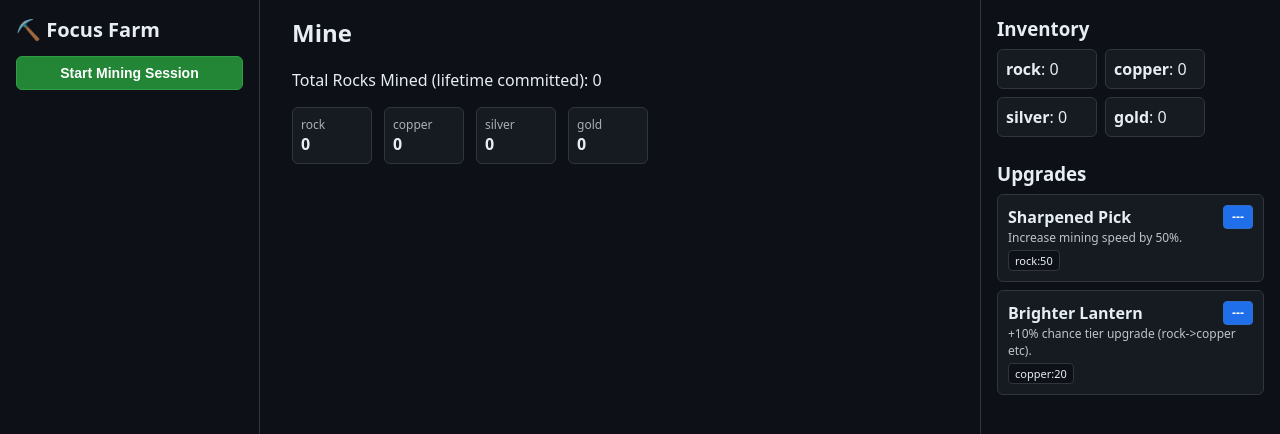
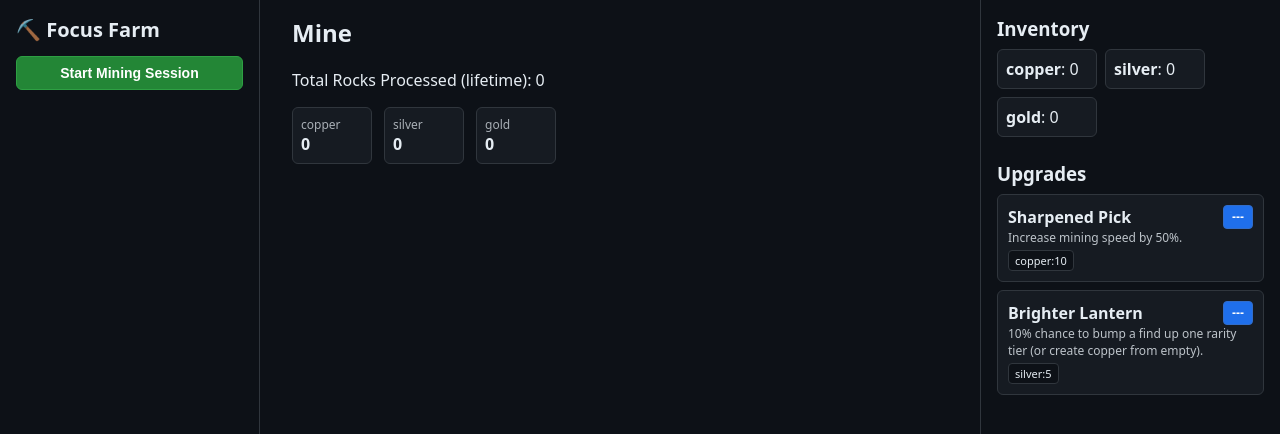
Before and after one commit to scott-isaac/FocusFarm, a React (Vite) app: page / in a window 1280 px wide. Shown: the top 434 px of the page. Built offline with nearby package versions, Linux system fonts and the light colour scheme.

Commit message:
rocks no longer a resource

```diff
--- a/src/ui/App.tsx
+++ b/src/ui/App.tsx
@@ -14,7 +14,7 @@ export const App: React.FC = () => {
       </div>
       <div style={{padding:16, overflowY:'auto'}}>
         <h2 style={{marginTop:0}}>Mine</h2>
-        <p>Total Rocks Mined (lifetime committed): {rocksMined}</p>
+        <p>Total Rocks Processed (lifetime): {rocksMined}</p>
         <div style={{display:'flex', gap:12, flexWrap:'wrap'}}>
           {Object.entries(minerals).map(([k,v]) => (
             <div key={k} style={{background:'#161b22', padding:8, border:'1px solid #30363d', borderRadius:6, minWidth:80}}>
--- a/src/ui/FocusSession.tsx
+++ b/src/ui/FocusSession.tsx
@@ -45,11 +45,11 @@ export const FocusSession: React.FC = () => {
         <div style={panel}>
           <div style={{fontWeight:600}}>Session Summary</div>
           <div style={{fontSize:12, opacity:.8}}>Duration: {summary.durationMinutes} min</div>
+          <div style={{fontSize:12, opacity:.8}}>Rocks Processed: {summary.rocksProcessed}</div>
           <div style={{display:'flex', gap:6, flexWrap:'wrap', marginTop:6}}>
             {Object.entries(summary.minerals).map(([k,v]) => (
               <div key={k} style={pill}>{k}:{v}</div>
             ))}
-            <div style={pill}>rocks:{summary.rocks}</div>
           </div>
           <button onClick={ackSummary} style={{...smallBtn, alignSelf:'flex-start'}}>Close</button>
         </div>
--- a/src/ui/InventoryPanel.tsx
+++ b/src/ui/InventoryPanel.tsx
@@ -9,7 +9,7 @@ export const InventoryPanel: React.FC = () => {
       <div style={{display:'flex', flexWrap:'wrap', gap:8}}>
         {Object.entries(minerals).map(([k,v]) => (
           <div key={k} style={{background:'#161b22', padding:8, border:'1px solid #30363d', borderRadius:6, minWidth:100}}>
-            <strong>{k}</strong>: {v}
+            <strong>{k}</strong>: {v as number}
           </div>
         ))}
       </div>
--- a/src/useGameStore.ts
+++ b/src/useGameStore.ts
@@ -1,6 +1,6 @@
 import { create } from 'zustand';
 
-export type MineralKey = 'rock' | 'copper' | 'silver' | 'gold';
+export type MineralKey = 'copper' | 'silver' | 'gold';
 
 interface Upgrade {
   id: string;
@@ -13,7 +13,7 @@ interface Upgrade {
 
 interface SessionSummary {
   minerals: Record<MineralKey, number>;
-  rocks: number;
+  rocksProcessed: number; // total rocks processed this session
   durationMinutes: number;
 }
 
@@ -24,10 +24,10 @@ interface GameState {
   sessionStart: number | null;
   sessionEnd: number | null;
   sessionDurationMinutes: number | null;
-  rateTimeline: RatePoint[]; // changes in mining rate during session
-  rocksMined: number; // committed lifetime
-  baseRate: number; // rocks per minute (current live rate)
-  minerals: Record<MineralKey, number>; // committed lifetime
+  rateTimeline: RatePoint[];
+  rocksMined: number; // lifetime rocks processed
+  baseRate: number; // rocks per minute
+  minerals: Record<MineralKey, number>; // lifetime minerals
   upgrades: Upgrade[];
   summary: SessionSummary | null;
   startFocus: (minutes: number) => void;
@@ -35,16 +35,16 @@ interface GameState {
   completeNow: () => void;
   ackSummary: () => void;
   purchaseUpgrade: (id: string) => void;
-  finalizeIfNeeded: () => void; // called to check natural completion
-  // helper not exposed in type but used internally
+  finalizeIfNeeded: () => void;
 }
 
-const rollMineral = (): MineralKey => {
+// Returns a mineral or null (nothing found in that rock)
+const rollMineral = (): MineralKey | null => {
   const r = Math.random();
-  if (r < 0.0001) return 'gold';
-  if (r < 0.02) return 'silver';
-  if (r < 0.12) return 'copper';
-  return 'rock';
+  if (r < 0.0001) return 'gold';      // 0.01%
+  if (r < 0.02) return 'silver';      // 2%
+  if (r < 0.12) return 'copper';      // next 10%
+  return null;                        // remaining 88% empty
 };
 
 export const useGameStore = create<GameState>((set, get) => ({
@@ -55,21 +55,21 @@ export const useGameStore = create<GameState>((set, get) => ({
   rateTimeline: [],
   rocksMined: 0,
   baseRate: 3,
-  minerals: { rock:0, copper:0, silver:0, gold:0 },
+  minerals: { copper:0, silver:0, gold:0 },
   upgrades: [
     {
       id:'pick1',
       name:'Sharpened Pick',
       description:'Increase mining speed by 50%.',
-      cost:{ rock:50 },
+      cost:{ copper:10 },
       apply: (s) => { s.baseRate *= 1.5; }
     },
     {
       id:'lamp1',
       name:'Brighter Lantern',
-      description:'+10% chance tier upgrade (rock->copper etc).',
-      cost:{ copper:20 },
-      apply: () => { /* effect applied probabilistically at session finalize */ }
+      description:'10% chance to bump a find up one rarity tier (or create copper from empty).',
+      cost:{ silver:5 },
+      apply: () => { /* handled in finalize */ }
     }
   ],
   summary: null,
@@ -91,7 +91,7 @@ export const useGameStore = create<GameState>((set, get) => ({
   completeNow: () => {
     const s = get();
     if (!s.focusActive) return;
-    finalizeSession(true); // force full yield of scheduled session
+    finalizeSession(true);
   },
   ackSummary: () => set({ summary: null }),
   purchaseUpgrade: (id) => {
@@ -109,12 +109,9 @@ export const useGameStore = create<GameState>((set, get) => ({
         upgrades: s.upgrades.map(u=>u.id===id?{...u,purchased:true}:u)
       };
       up.apply(clone);
-      // if rate changed during active session, append new rate point
       let rateTimeline = s.rateTimeline;
-      if (s.focusActive && s.sessionStart) {
-        if (clone.baseRate !== beforeRate) {
-          rateTimeline = [...rateTimeline, { t: Date.now(), rate: clone.baseRate }];
-        }
+      if (s.focusActive && s.sessionStart && clone.baseRate !== beforeRate) {
+        rateTimeline = [...rateTimeline, { t: Date.now(), rate: clone.baseRate }];
       }
       return { ...clone, rateTimeline };
     });
@@ -123,7 +120,7 @@ export const useGameStore = create<GameState>((set, get) => ({
     const s = get();
     if (!s.focusActive || !s.sessionStart || !s.sessionEnd) return;
     const now = Date.now();
-    if (now < s.sessionEnd) return; // not yet
+    if (now < s.sessionEnd) return;
     finalizeSession(false);
   }
 }));
@@ -133,41 +130,42 @@ function finalizeSession(force: boolean) {
   if (!s.focusActive || !s.sessionStart || !s.sessionEnd) return;
   const plannedEnd = s.sessionEnd;
   const effectiveEnd = force ? plannedEnd : Math.min(Date.now(), plannedEnd);
+  const integrationEnd = force ? plannedEnd : effectiveEnd;
 
-  // Calculate total rocks using rate timeline integration up to effectiveEnd
-  const end = plannedEnd; // always integrate over full planned time for force; for natural completion end === plannedEnd
-  const useFullPlanned = force; // clarify intent
-  const integrationEnd = useFullPlanned ? plannedEnd : effectiveEnd;
-  const points = [...s.rateTimeline];
-  points.sort((a,b)=>a.t-b.t);
+  const points = [...s.rateTimeline].sort((a,b)=>a.t-b.t);
   let totalRocksFloat = 0;
   for (let i=0;i<points.length;i++) {
     const p = points[i];
     const nextT = (i+1<points.length ? points[i+1].t : integrationEnd);
     const segEnd = Math.min(nextT, integrationEnd);
     if (segEnd <= p.t) continue;
-    const durMs = segEnd - p.t;
-    totalRocksFloat += (durMs/60000) * p.rate;
+    totalRocksFloat += ((segEnd - p.t)/60000) * p.rate;
     if (nextT > integrationEnd) break;
   }
   const rocksWhole = Math.max(0, Math.floor(totalRocksFloat));
 
-  const mineralsGained: Record<MineralKey, number> = { rock:0, copper:0, silver:0, gold:0 };
+  const mineralsGained: Record<MineralKey, number> = { copper:0, silver:0, gold:0 };
   const hasLamp = s.upgrades.some(u=>u.id==='lamp1' && u.purchased);
   for (let i=0;i<rocksWhole;i++) {
     let m = rollMineral();
     if (hasLamp && Math.random()<0.10) {
-      if (m==='rock') m='copper'; else if (m==='copper') m='silver'; else if (m==='silver') m='gold';
+      // bump tier or create copper from empty
+      if (m === null) m = 'copper';
+      else if (m==='copper') m='silver';
+      else if (m==='silver') m='gold';
     }
-    mineralsGained[m]++;
+    if (m) mineralsGained[m]++;
   }
+
   const newMinerals: Record<MineralKey, number> = { ...s.minerals } as any;
   (Object.keys(mineralsGained) as MineralKey[]).forEach(k => { newMinerals[k] = (newMinerals[k]||0) + mineralsGained[k]; });
+
   const summary: SessionSummary = {
     minerals: { ...mineralsGained },
-    rocks: rocksWhole,
+    rocksProcessed: rocksWhole,
     durationMinutes: s.sessionDurationMinutes || 0
   };
+
   useGameStore.setState({
     focusActive: false,
     sessionStart: null,
@@ -180,9 +178,8 @@ function finalizeSession(force: boolean) {
   });
 }
 
-// Passive check interval for session completion only (no resource accrual mid-session)
 if (typeof window !== 'undefined') {
   setInterval(()=>{
     useGameStore.getState().finalizeIfNeeded();
-  }, 5000); // coarse; no need fine-grained
+  }, 5000);
 }
```
